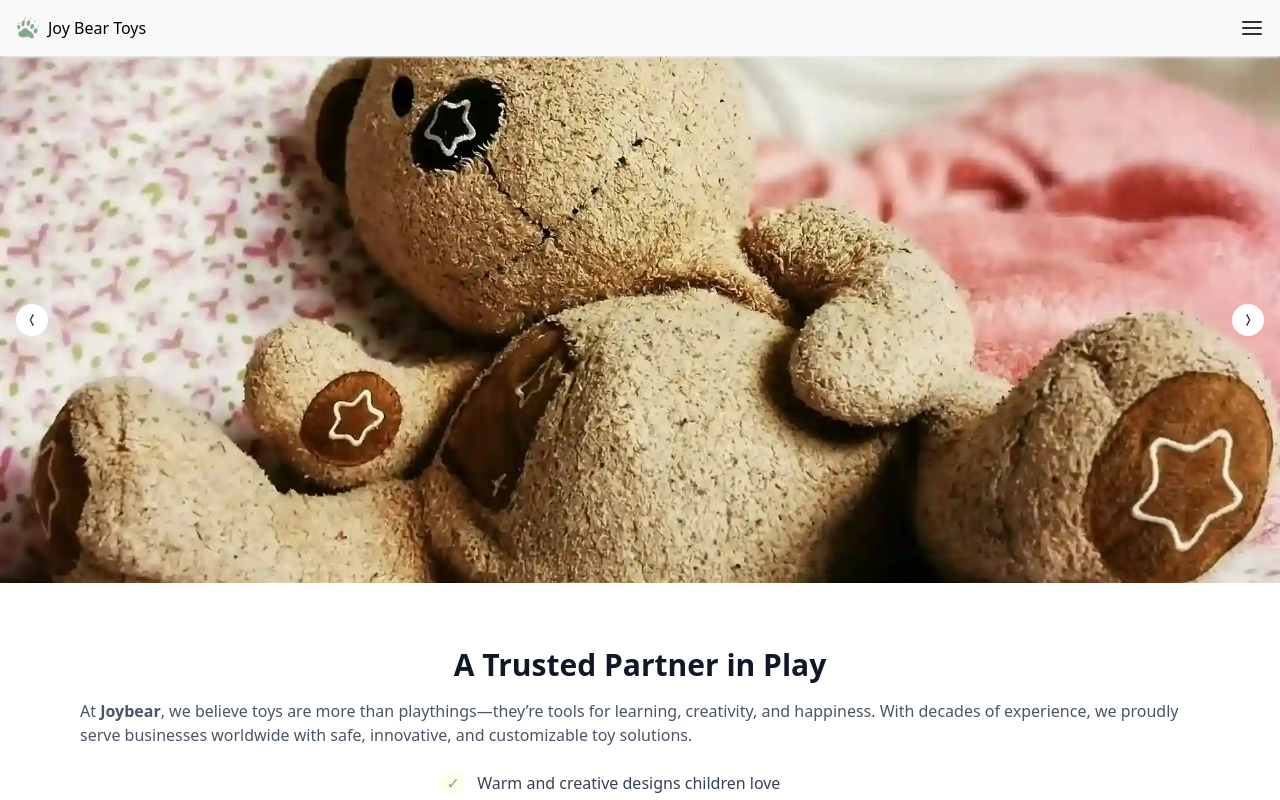
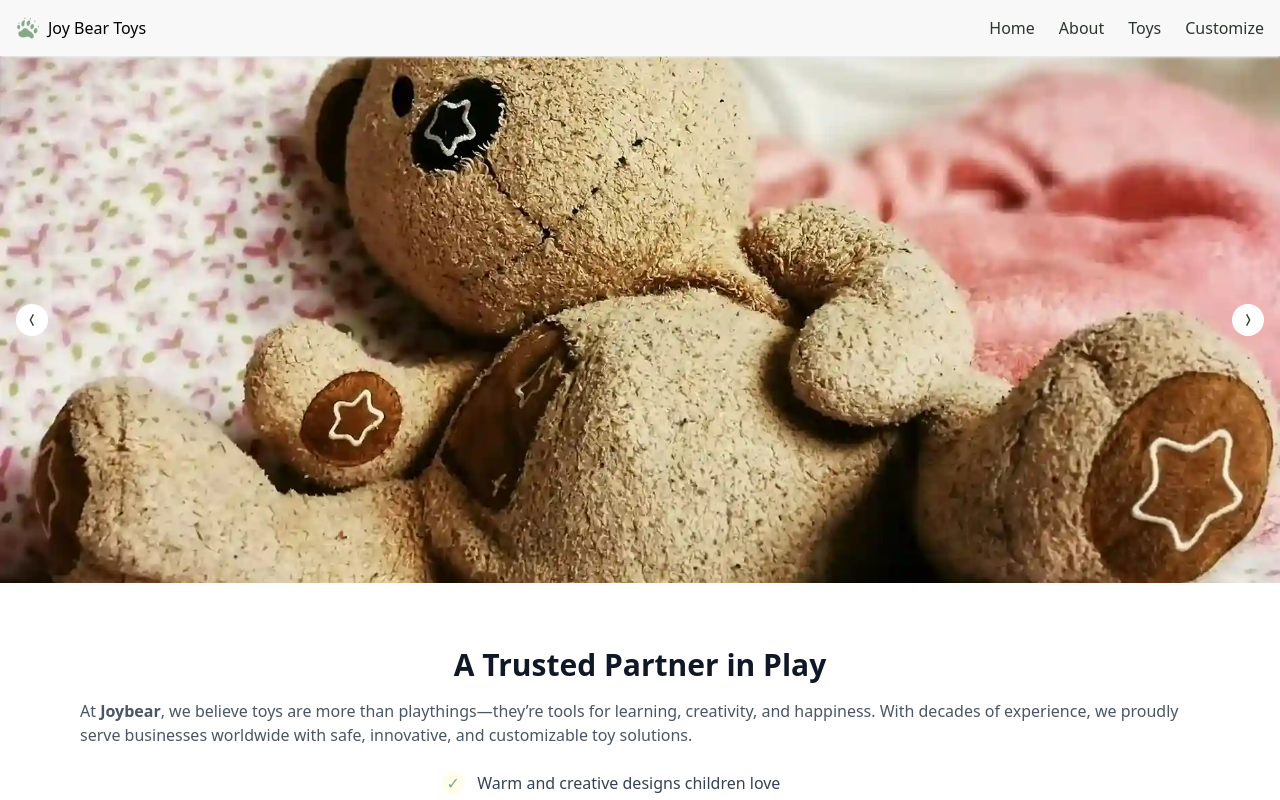
Before and after one commit to ThundeRayn/Joy-Bear, a React (Vite) app: page / in a window 1280 px wide. Shown: the top 800 px of the page. Built offline with nearby package versions, Linux system fonts and the light colour scheme; no server answers.

Commit message:
responsive navbar in progress1

```diff
--- a/src/components/Navbar.tsx
+++ b/src/components/Navbar.tsx
@@ -46,20 +46,36 @@ const Navbar = () => {
 
           <div
               id='nav-menu'
-              className='flex items-center'>
+              className='flex items-center gap-6'>
+              {/* Horizontal menu for desktop/iPad */}
+              <ul className='hidden md:flex items-center gap-6'>
+                <li>
+                  <a href='/' className="text-[#2c362d] hover:text-[#617963] transition-colors duration-300 ease-in-out">Home</a>
+                </li>
+                <li>
+                  <a href='/about' className="text-[#2c362d] hover:text-[#617963] transition-colors duration-300 ease-in-out">About</a>
+                </li>
+                <li>
+                  <a href='/products' className="text-[#2c362d] hover:text-[#617963] transition-colors duration-300 ease-in-out">Toys</a>
+                </li>
+                <li>
+                  <a href='/customize' className="text-[#2c362d] hover:text-[#617963] transition-colors duration-300 ease-in-out">Customize</a>
+                </li>
+              </ul>
+
+              {/* Mobile menu toggle */}
               <a
                   href="#"
                   onClick={() => setOpen(!open)}
-                  className='text-[#2c362d] font-sm hover:text-[#617963] transition-colors duration-300 ease-in-out'>
+                  className='md:hidden text-[#2c362d] font-sm hover:text-[#617963] transition-colors duration-300 ease-in-out'>
                   {open? <RiArrowDownWideFill size={24} />: <FiMenu size={24} />}
-
               </a>
           </div>
         </div>
 
-        {/* Dropdown - only works for mobile*/}
+        {/* Dropdown - only visible on mobile */}
         <div
-          className={`w-full overflow-hidden transition-all duration-500 ease-in-out bg-[#f8f8f8] flex items-center justify-center text-black text-normal font-normal ${open ? 'max-h-64 py-5 opacity-100' : 'max-h-0 py-0 opacity-0'}`}
+          className={`w-full md:hidden overflow-hidden transition-all duration-500 ease-in-out bg-[#f8f8f8] flex items-center justify-center text-black text-normal font-normal ${open ? 'max-h-64 py-5 opacity-100' : 'max-h-0 py-0 opacity-0'}`}
         >
             <ul className='w-full flex flex-col'>
                 <li>
```
